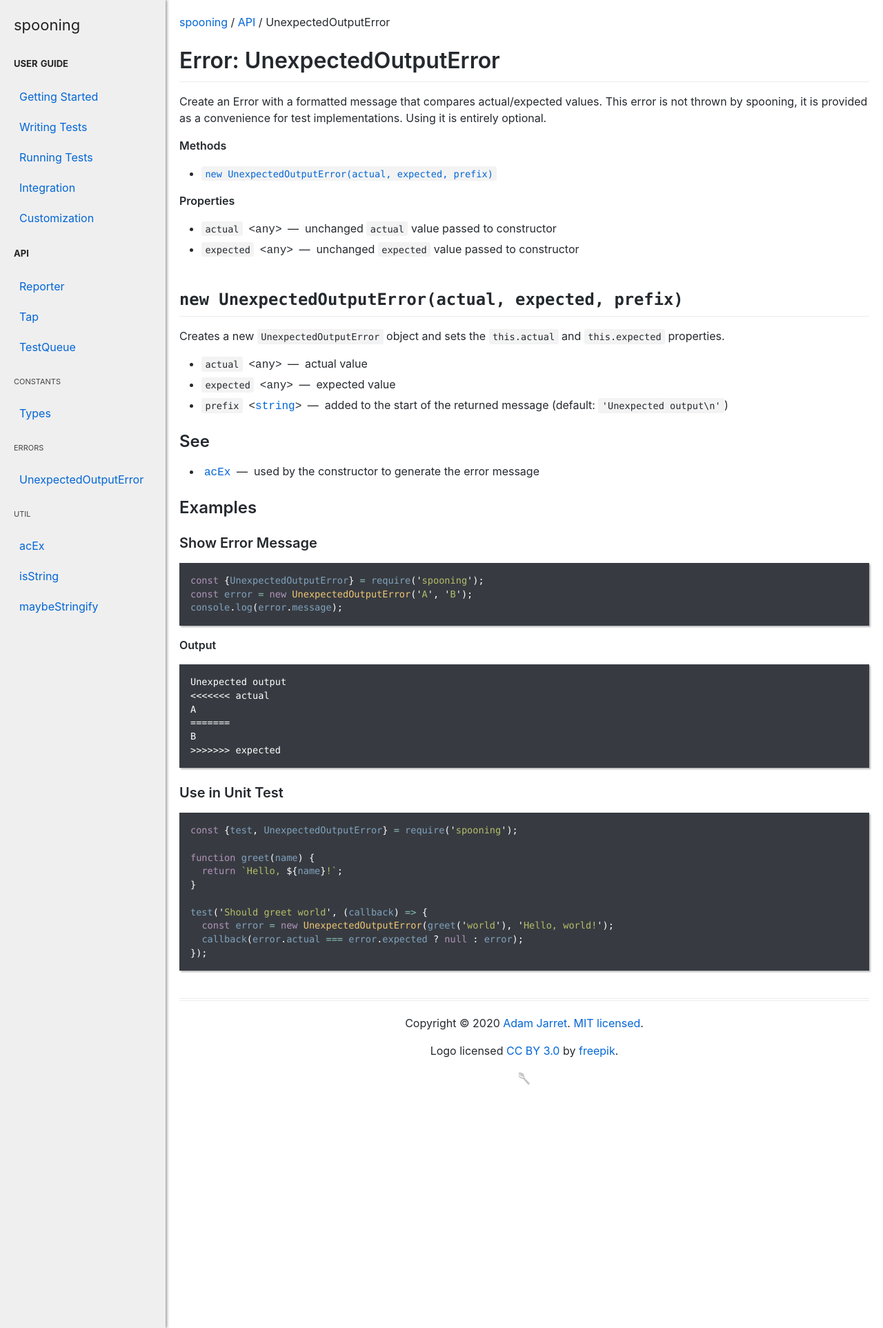
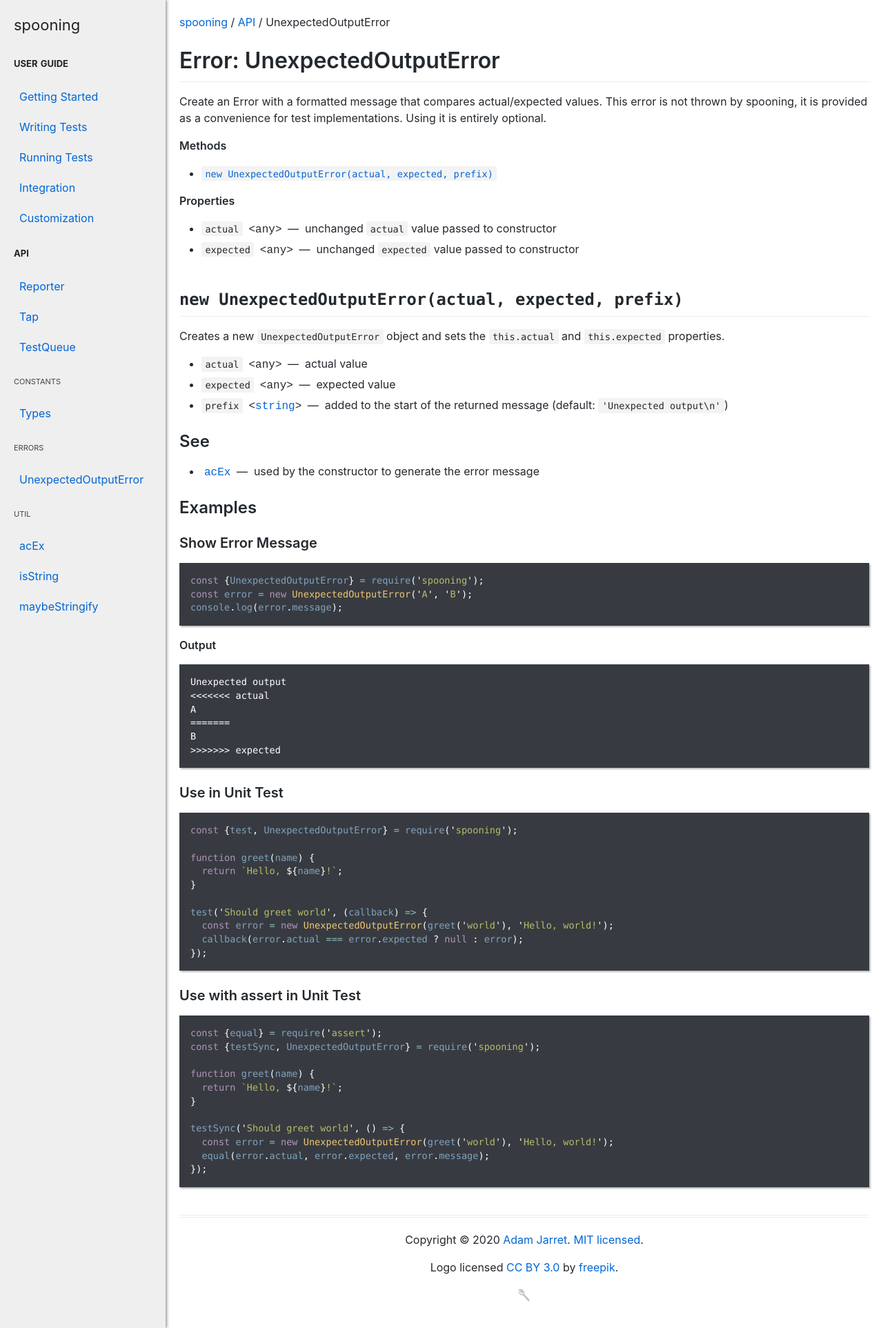
Before and after one commit to adamjarret/spooning, a Jekyll site: the page built from docs/api/UnexpectedOutputError.md, in a window 1280 px wide. Shown: the whole page at 69% size. Built offline with Jekyll 4.4.1, drawn with Linux system fonts in a browser that asks for light colours.

Commit message:
Removed Greenkeeper and devDependencies badges. Added assert example for UnexpectedOutputError

```diff
--- a/docs/_data/api/UnexpectedOutputError.yml
+++ b/docs/_data/api/UnexpectedOutputError.yml
@@ -65,3 +65,17 @@ methods:
         const error = new UnexpectedOutputError(greet('world'), 'Hello, world!');
         callback(error.actual === error.expected ? null : error);
       });
+
+  - caption: Use with assert in Unit Test
+    code: |
+      const {equal} = require('assert');
+      const {testSync, UnexpectedOutputError} = require('spooning');
+
+      function greet(name) {
+        return `Hello, ${name}!`;
+      }
+
+      testSync('Should greet world', () => {
+        const error = new UnexpectedOutputError(greet('world'), 'Hello, world!');
+        equal(error.actual, error.expected, error.message);
+      });
--- a/docs/_layouts/index.html
+++ b/docs/_layouts/index.html
@@ -8,8 +8,6 @@ layout: default
 [![Build Status](https://badgen.net/travis/adamjarret/spooning)](https://travis-ci.org/adamjarret/spooning)
 [![Coverage Status](https://badgen.net/codecov/c/github/adamjarret/spooning)](https://codecov.io/gh/adamjarret/spooning)
 [![Dependencies](https://badgen.net/david/dep/adamjarret/spooning)](https://david-dm.org/adamjarret/spooning)
-[![Dev Dependencies](https://badgen.net/david/dev/adamjarret/spooning)](https://david-dm.org/adamjarret/spooning?type=dev)
-[![Greenkeeper](https://badges.greenkeeper.io/adamjarret/spooning.svg)](https://greenkeeper.io/)
 {%- endcapture -%}
 
 <link rel="stylesheet" href="{{ site.baseurl }}/css/index.css">
```
Also changed, not shown: README.md.
